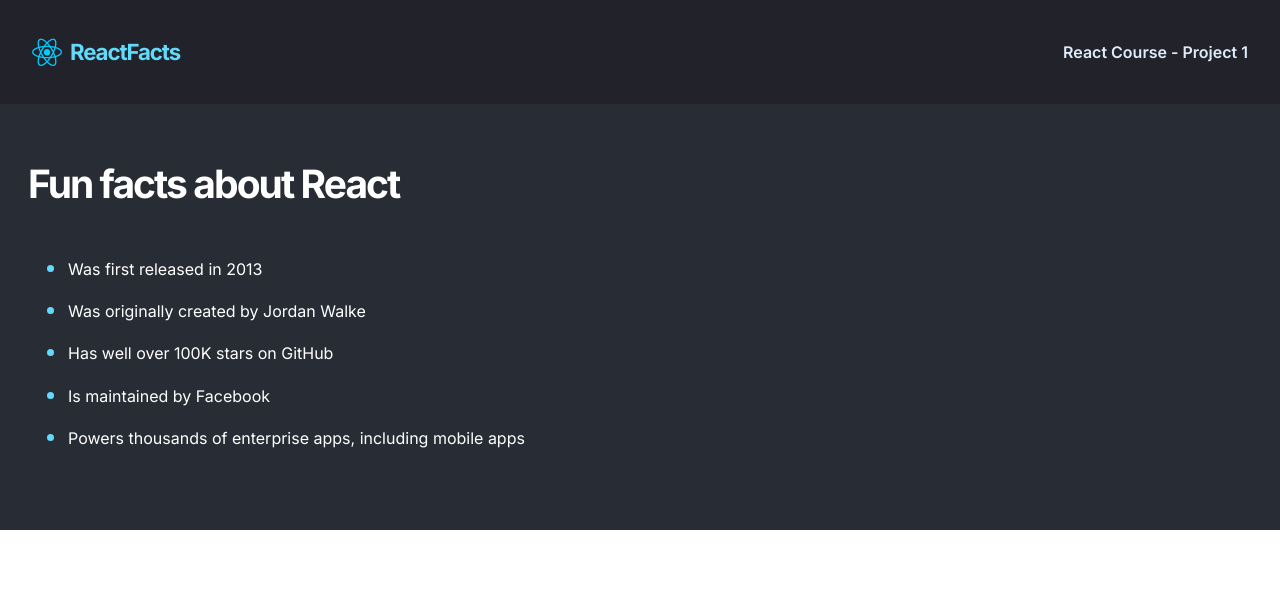
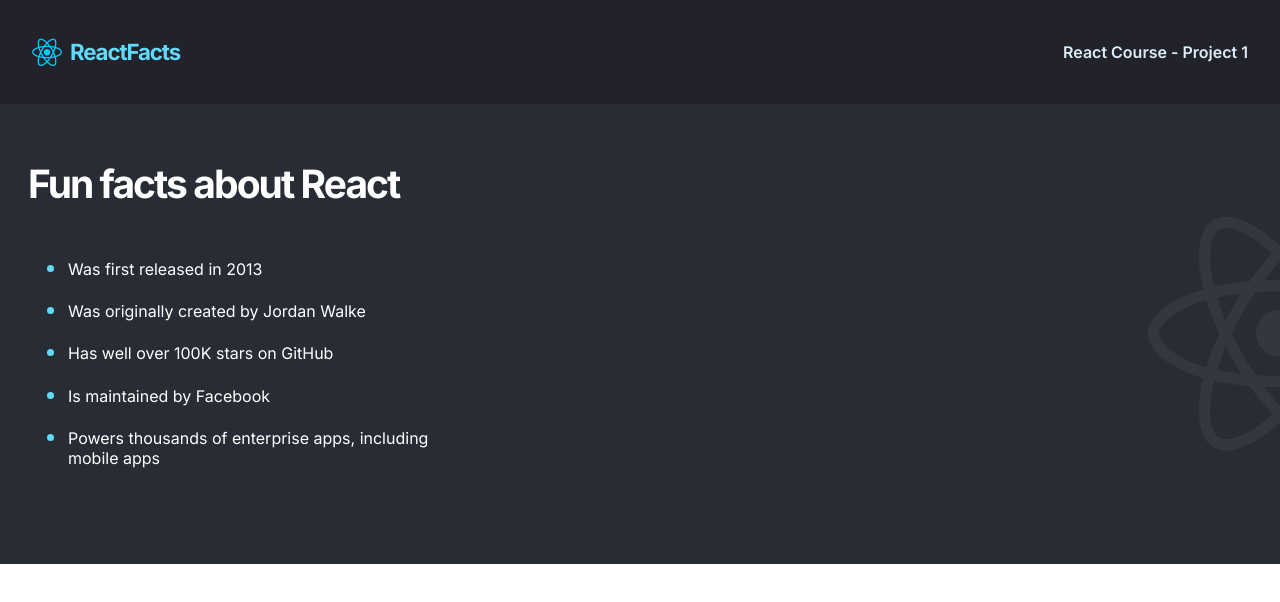
Before and after one commit to ntjnh/1-react-info, a React (Create React App) app: page / in a window 1280 px wide. Shown: the top 602 px of the page. Built offline with nearby package versions, Linux system fonts and the light colour scheme.

Commit message:
Set background image for main component

```diff
--- a/src/index.css
+++ b/src/index.css
@@ -37,8 +37,9 @@ body {
 
 /* Main component */
 .main {
-    background-color: #282d35;
+    background: #282d35 url('./react-icon-large.png') no-repeat center right;
     color: #fff;
+    min-height: 460px;
     padding: 56px 28px;
 }
 
@@ -51,6 +52,7 @@ body {
 .main__facts > li {
     font-size: 16px;
     line-height: 20.36px;
+    max-width: 390px;
     padding-block: 10px;
 }
 
```
Also changed, not shown: src/react-icon-large.png (added).
